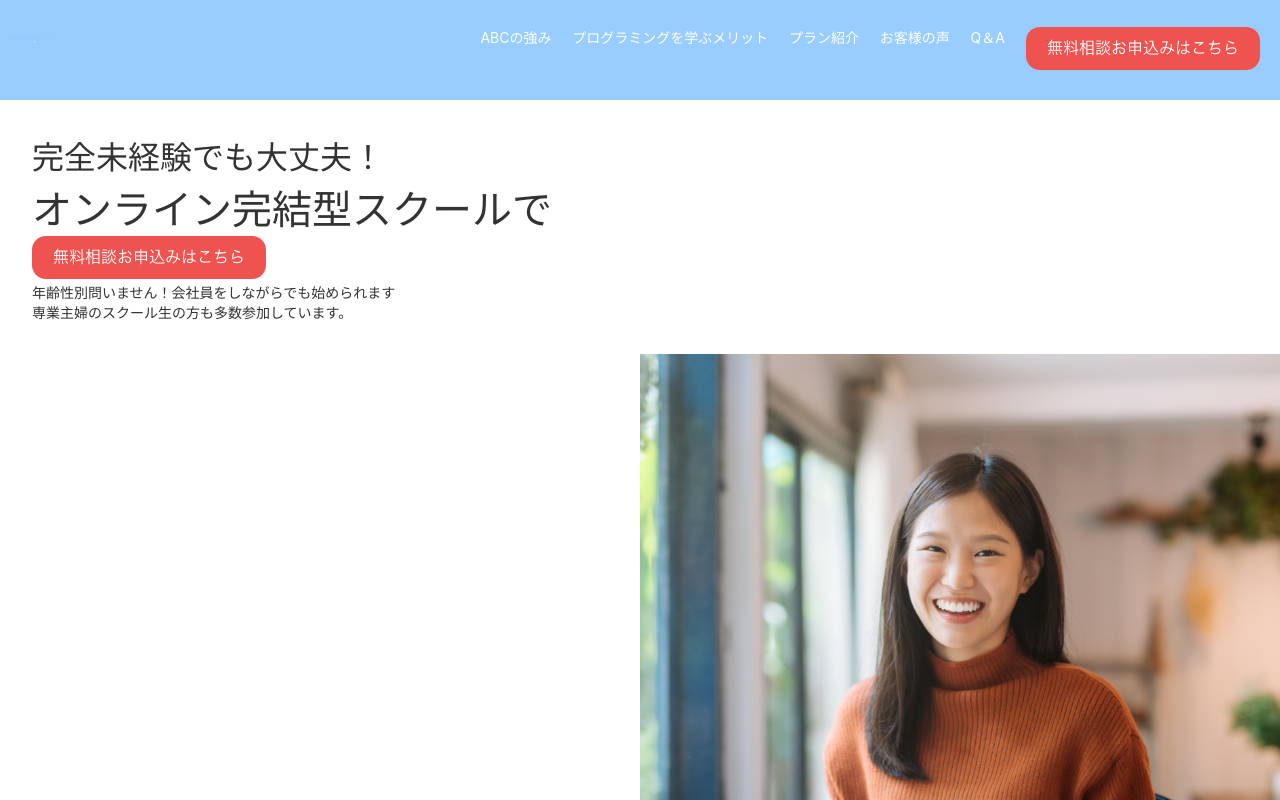
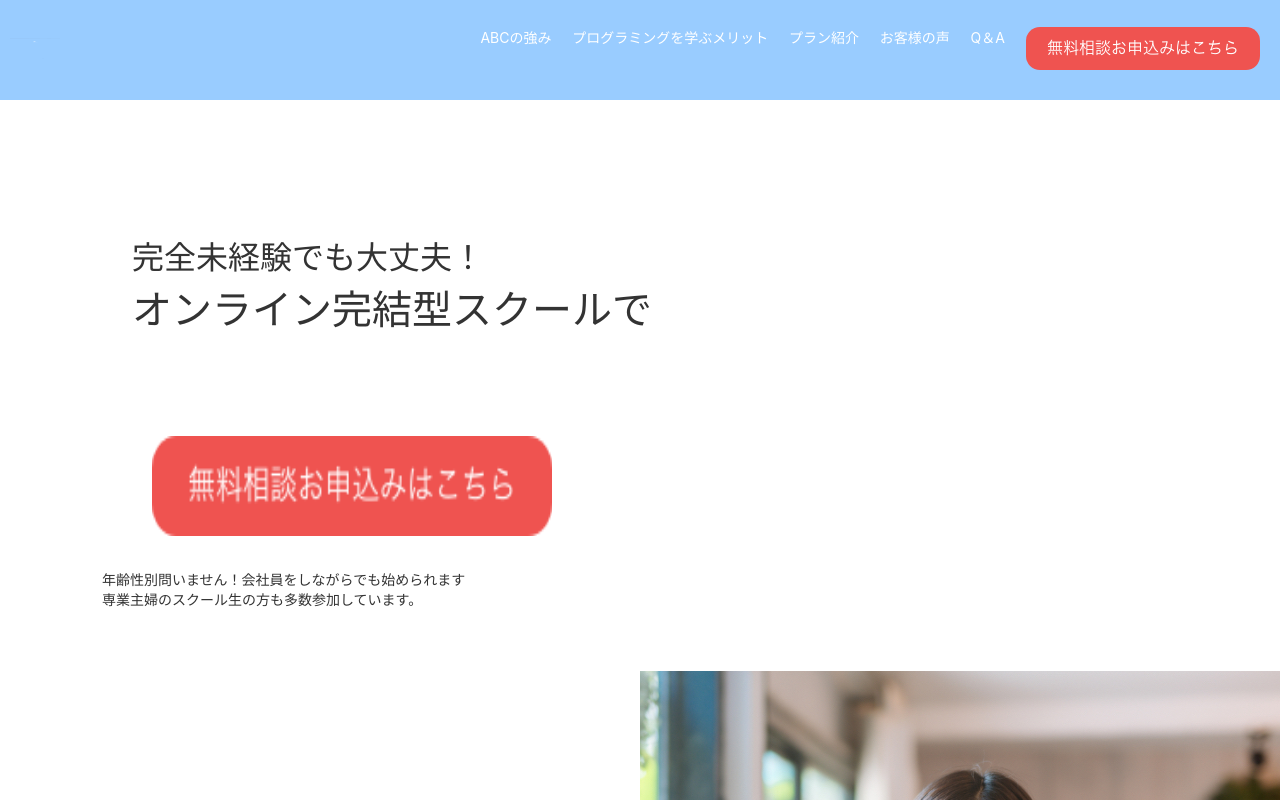
Before and after one commit to nagino-y/zissen, an Angular app in the folder zissen/: page / in a window 1280 px wide. Shown: the top 800 px of the page. Built offline with nearby package versions, Linux system fonts and the light colour scheme.

Commit message:
first-contents CSSfinish

```diff
--- a/zissen/src/app/firstview/firstview.component.css
+++ b/zissen/src/app/firstview/firstview.component.css
@@ -15,10 +15,20 @@
 }
 
 .top-contents__left__title {
+  width: 550px;
+  margin: auto;
+  padding: 100px;
+  display: -webkit-box;
+  display: -ms-flexbox;
+  display: flex;
+  -webkit-box-align: center;
+      -ms-flex-align: center;
+          align-items: center;
   -webkit-box-orient: vertical;
   -webkit-box-direction: normal;
-      -ms-flex-flow: column;
-          flex-flow: column;
+      -ms-flex-direction: column;
+          flex-direction: column;
+  font-size: 40px;
 }
 
 .top-contents__left__title__sub {
@@ -31,17 +41,21 @@
   margin-right: auto;
 }
 
-.top-contents__left__title {
-  display: -webkit-box;
-  display: -ms-flexbox;
-  display: flex;
-  -webkit-box-align: center;
-      -ms-flex-align: center;
-          align-items: center;
-  -webkit-box-pack: center;
-      -ms-flex-pack: center;
-          justify-content: center;
-  font-size: 40px;
+.top-contents__left__bottan {
+  width: 500px;
+  margin: 0 auto;
+  text-align: center;
+}
+
+.top-contents__left__bottan__area {
+  width: 400px;
+  height: 100px;
+}
+
+.top-contents__left__text {
+  width: 500px;
+  margin: 0 auto;
+  padding: 30px;
 }
 
 .top-contents__right {
--- a/zissen/src/app/firstview/firstview.component.html
+++ b/zissen/src/app/firstview/firstview.component.html
@@ -6,7 +6,9 @@
         <h3 class="top-contents__left__title__sub">完全未経験でも大丈夫！</h3>
         <h2 class="top-contents__left__title__main">オンライン完結型スクールで</h2>
       </div>
-      <img class="" src="./assets/img/botton-CV.png">
+      <div class="top-contents__left__bottan">
+        <img class="top-contents__left__bottan__area" src="./assets/img/botton-CV.png">
+      </div>
       <p class="top-contents__left__text">年齢性別問いません！会社員をしながらでも始められます<br>
       専業主婦のスクール生の方も多数参加しています。</p>
     </div>
--- a/zissen/src/app/firstview/firstview.component.scss
+++ b/zissen/src/app/firstview/firstview.component.scss
@@ -13,15 +13,17 @@
   &__left{
     width:50%;
     margin: 32px;
-    // display: inline;
     float:left;
-    // position:absolute;
+
     &__title {
-      // display: flex;
-      // align-items: center;
-      // justify-content: center;
-      // display:flex;
-      flex-flow: column;
+      width:550px;
+      margin: auto;
+      padding: 100px;
+      display: flex;
+      align-items: center;
+      flex-direction: column;
+      font-size: 40px;
+      // flex-flow: column;
       &__sub {
         font-size:32px;
         margin-right: auto;
@@ -32,11 +34,21 @@
 
       }
     }
-    &__title {
-      display: flex;
-      align-items: center;
-      justify-content: center ;
-      font-size: 40px;
+    &__bottan{
+      width: 500px;
+      margin: 0 auto;
+      // display: flex;
+      // align-items: center;
+      text-align: center;
+      &__area {
+        width: 400px;
+        height: 100px;
+      }
+    }
+    &__text{
+      width:500px;
+      margin: 0 auto;
+      padding: 30px;
     }
   }
   &__right{
```
Also changed, not shown: 1 other file (tests, documents, lock files or other folders).
